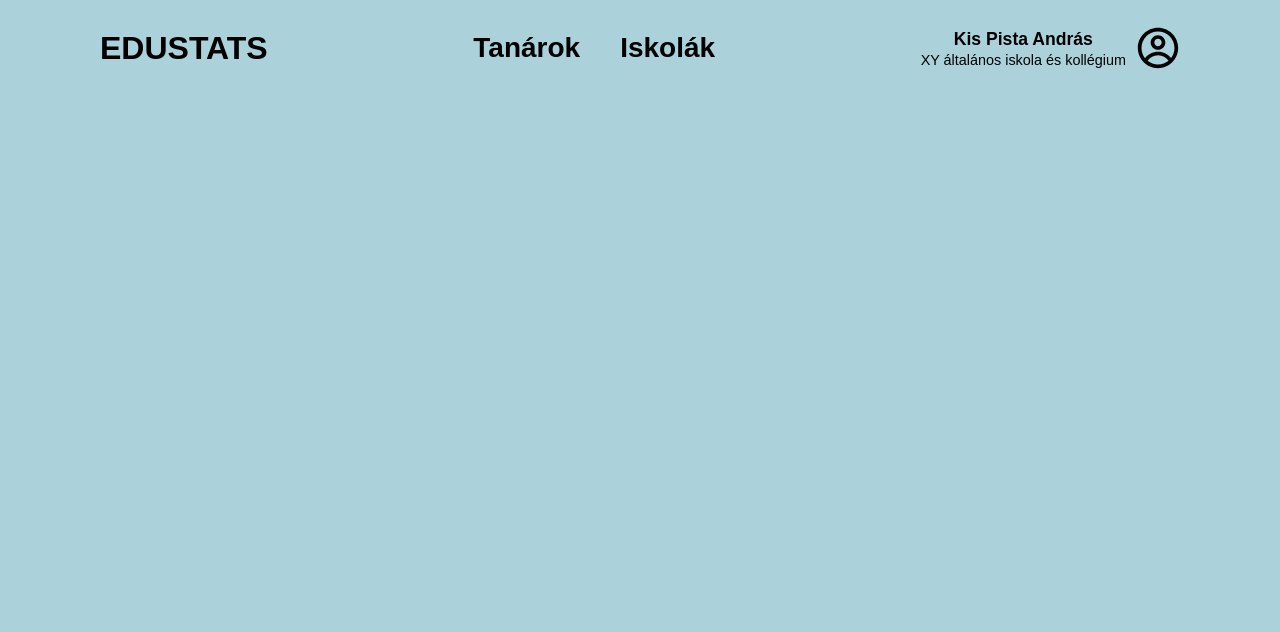
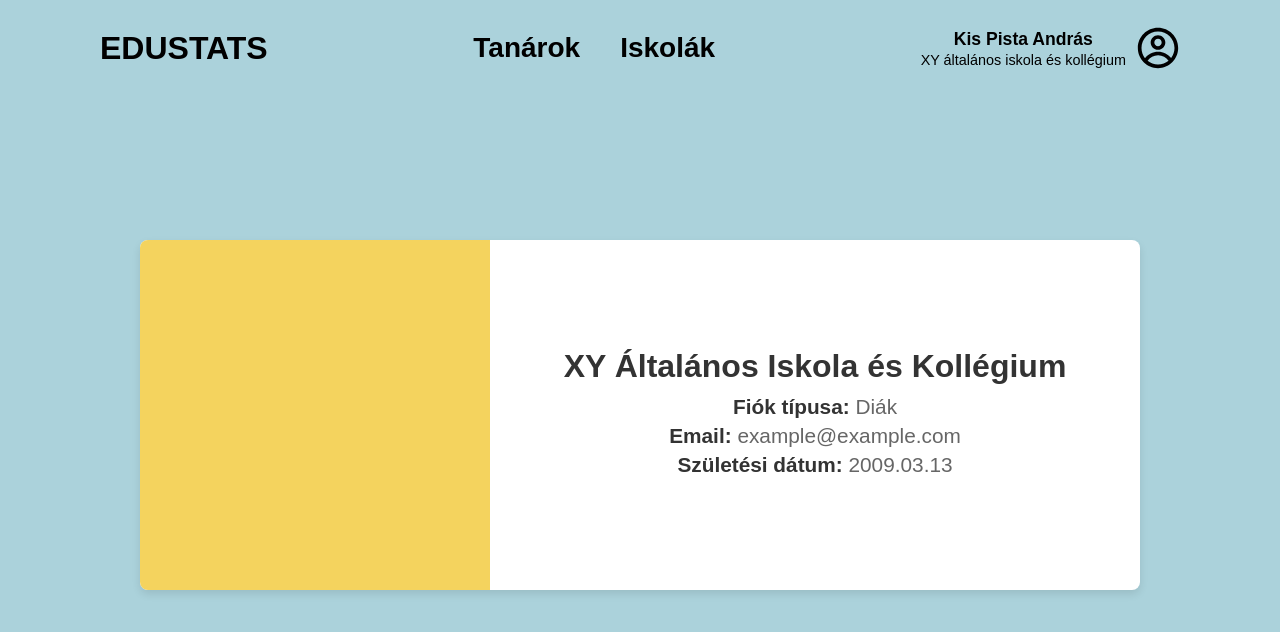
Before and after one commit to sacaaa/szoftverfejlesztesi-modszertanok-projekt, a React (Vite) app in the folder src/client/: page /iskolaprofil in a window 1280 px wide. Shown: the top 632 px of the page. Built offline with nearby package versions, Linux system fonts and the light colour scheme.

Commit message:
TanarProfil elkészítve

```diff
--- a/src/client/src/App.tsx
+++ b/src/client/src/App.tsx
@@ -4,6 +4,7 @@ import Tanarok from './pages/Tanarok/Tanarok';
 import Iskolak from './pages/Iskolak/Iskolak';
 import Profil from './pages/Profil/Profil';
 import IskolaProfil from './pages/IskolaProfil/IskolaProfil';
+import TanarProfil from './pages/TanarProfil/TanarProfil';
 import './App.css';
 
 function App() {
@@ -16,6 +17,7 @@ function App() {
           <Route path="/iskolak" element={<Iskolak />} />
           <Route path='/profile' element={<Profil />} />
           <Route path='/iskolaprofil' element={<IskolaProfil />} />
+          <Route path='/tanarprofil' element={<TanarProfil />} />
         </Routes>
       </Router>
     </>
--- a/src/client/src/components/SchoolProfile/SchoolProfile.css
+++ b/src/client/src/components/SchoolProfile/SchoolProfile.css
@@ -4,13 +4,14 @@
     background-color: #ffffff;
     border-radius: 8px;
     box-shadow: 0 4px 8px rgba(0, 0, 0, 0.1);
-    max-width: 500px;
-    margin: 20px;
+    max-width: 1000px;
+    margin: auto;
+    margin-top: 10rem;
   }
 
   .profile-image {
-    width: 150px;
-    height: 150px;
+    width: 350px;
+    height: 350px;
     background-color: #f4d35e;
     border-radius: 8px 0 0 8px;
   }
@@ -24,12 +25,12 @@
     margin-top: 0;
     margin-bottom: 10px;
     color: #333333;
-    font-size: 18px;
+    font-size: 2rem;
   }
 
   .profile-info p {
     color: #666666;
-    font-size: 14px;
+    font-size: 1.3rem;
     margin: 5px 0;
   }
 
--- a/src/client/src/components/SchoolProfile/SchoolProfile.tsx
+++ b/src/client/src/components/SchoolProfile/SchoolProfile.tsx
@@ -1,10 +1,10 @@
+import './SchoolProfile.css';
 
 interface SchoolProfileProps {
     schoolName: string;
     accountType: string;
     email: string;
     birthdate: string;
-    school: string;
 }
 
 
--- a/src/client/src/pages/IskolaProfil/IskolaProfil.tsx
+++ b/src/client/src/pages/IskolaProfil/IskolaProfil.tsx
@@ -1,9 +1,15 @@
 import Navbar from "../../components/Navbar/Navbar";
+import SchoolProfile from "../../components/SchoolProfile/SchoolProfile";
 
 export default function IskolaProfil(){
     return(
         <>
             <Navbar/>
+            <SchoolProfile  schoolName="XY Általános Iskola és Kollégium"
+                            accountType="Diák"
+                            email="example@example.com"
+                            birthdate="2009.03.13"
+                            />
 
         </>
     )
--- a/src/client/src/pages/Iskolak/Iskolak.css
+++ b/src/client/src/pages/Iskolak/Iskolak.css
@@ -7,3 +7,8 @@
     gap: 50px;
     margin: 0 auto;
 }
+
+.link-decoration {
+    text-decoration: none;
+    color: black;
+}
--- a/src/client/src/pages/Iskolak/Iskolak.tsx
+++ b/src/client/src/pages/Iskolak/Iskolak.tsx
@@ -9,7 +9,7 @@ export default function Iskolak() {
         <Navbar />
         <Searchbar />
         <div className="school-list">
-            <Link to="/iskolaprofil" ><SchoolCard name={"Mechwart Anrdás Gimnázium és kollégium"}/></Link>
+            <Link to="/iskolaprofil" className="link-decoration"><SchoolCard name={"Mechwart Anrdás Gimnázium és kollégium"}/></Link>
             <SchoolCard name={"Mechwart Anrdás Gimnázium és kollégium"}/>
             <SchoolCard name={"Mechwart Anrdás Gimnázium és kollégium"}/>
             <SchoolCard name={"Mechwart Anrdás Gimnázium és kollégium"}/>
--- /dev/null
+++ b/src/client/src/pages/TanarProfil/TanarProfil.tsx
@@ -0,0 +1,14 @@
+import Navbar from "../../components/Navbar/Navbar";
+import Profile from "../../components/Profile/Profile";
+
+
+export default function TanarProfil() {
+    return (<>
+        <Navbar />
+        <Profile name="Nagy János"
+            accountType="Tanár"
+            email="example@example.com"
+            birthdate="1964.03.13"
+            school="XY általános iskola és kollégium"/>
+        </>)
+}
--- a/src/client/src/pages/Tanarok/Tanarok.tsx
+++ b/src/client/src/pages/Tanarok/Tanarok.tsx
@@ -1,11 +1,13 @@
 import Navbar from "../../components/Navbar/Navbar";
 import Searchbar from "../../components/Searchbar/Searchbar";
 import Teacher_list_item from "../../components/Teacher_list_item/Teacher_list_item";
+import { Link } from "react-router-dom";
 
 export default function Tanarok() {
     return (<>
         <Navbar />
         <Searchbar />
+        <Link to="/tanarprofil" className="link-decoration"><Teacher_list_item name="Nagy János" school="XY Gimnázium és kollégium" rating="4.78"/></Link>
         <Teacher_list_item name="Nagy János" school="XY Gimnázium és kollégium" rating="4.78"/>
         <Teacher_list_item name="Nagy János" school="XY Gimnázium és kollégium" rating="4.78"/>
         <Teacher_list_item name="Nagy János" school="XY Gimnázium és kollégium" rating="4.78"/>
```
